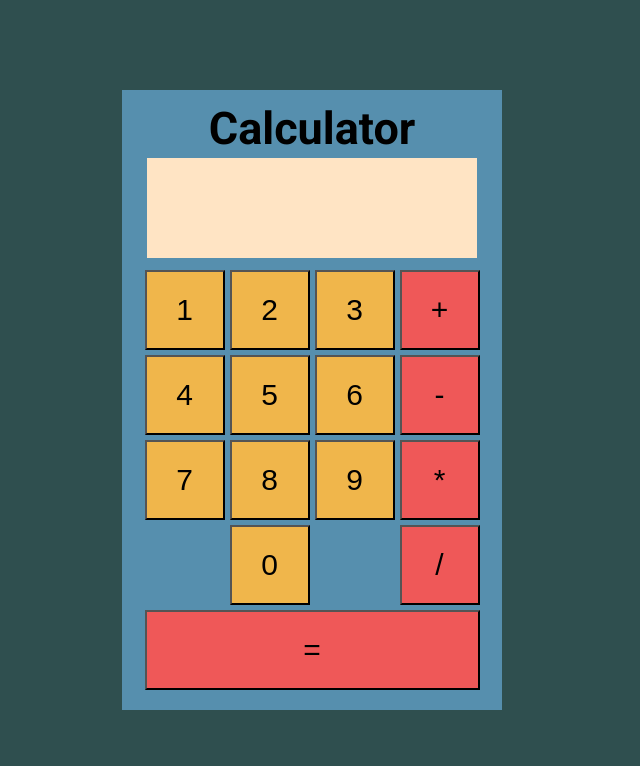
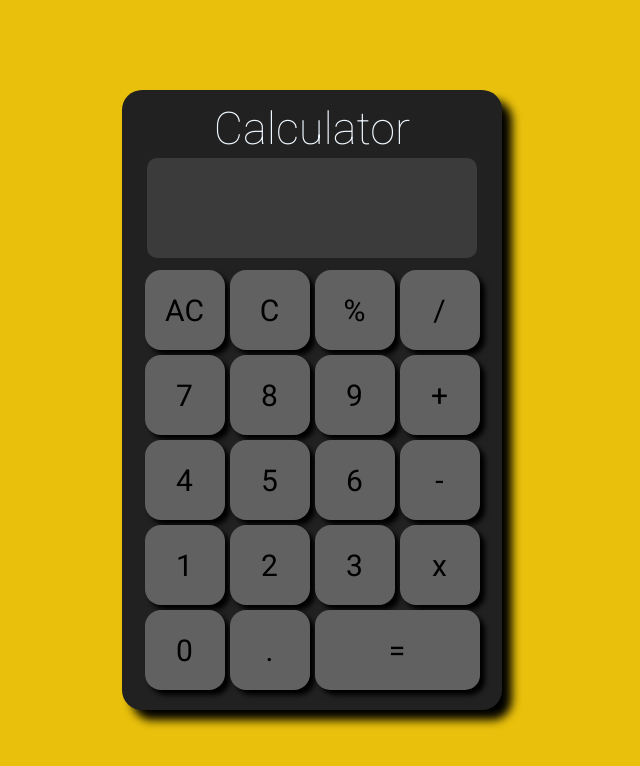
Before and after one commit to Rudens06/Calculator, a plain HTML site: page index.html in a window 1280 px wide. Shown: the whole page, without its empty margins (328-968 px from the left). Drawn offline with Linux system fonts and the light colour scheme.

Commit message:
calculator design update

```diff
--- a/css/style.css
+++ b/css/style.css
@@ -8,38 +8,43 @@
 
 body {
     font-family: 'Roboto', sans-serif;
-    background: darkslategrey;
+    background: rgb(233, 192, 11);
 }
 
 .calculator-body {
     width: 380px;
     height: 620px;
     position: absolute;
+    border-radius: 20px;
     top: 50%;
     left: 50%;
     transform: translate(-50%, -50%);
-    background-color: #568fae;
+    background-color: #212121;
     display: flex;
     justify-content: center;
     align-items: flex-end;
+    box-shadow: 10px 10px 10px #000000;
 }
 
 h1 {
     position: absolute;
     top: 2%;
     font-size: 45px;
+    color: aliceblue;
+    font-weight: 200;
 }
 
 /* ---------- Screen ---------- */
 
 .screen {
-    background-color: bisque;
+    background-color: #3b3b3b;
     width: 330px;
     height: 100px;
     position: absolute;
     top: 11%;
     left: 50%;
     transform: translate(-50%, 0);
+    border-radius: 10px;
 }
 
 /* ---------- Button Grid ---------- */
@@ -56,89 +61,46 @@ h1 {
     width: 80px;
     height: 80px;
     font-size: 30px;
+    border-radius: 20%;
+    border: none;
+    display: flex;
+    background: #616161;
+    justify-content: center;
+    align-items: center;
+    transform: translate(0, 0);
+    transition: all 100ms;
+    box-shadow: 5px 5px 5px #000000;
 }
 
 #equals {
-    grid-row: 5;
-    grid-column: 1/5;
+    grid-column: 2 span;
+    display: flex;
+    justify-content: center;
+    align-items: center;
+    transform: translate(0, 0);
+    transition: all 100ms;
     font-size: 30px;
+    border-radius: 15px;
+    background: #616161;
+    box-shadow: 5px 5px 5px #000000;
 }
 
-.number {
-    background: rgb(240, 182, 75);
+#equals:hover {
+    transform: translate(0, -3px);
+    background: #01ff34;
 }
 
-.operator {
-    background: rgb(239, 88, 88);
+.square-btn.number:hover{
+    transform: translate(0, -3px);
+    background: #868686;
 }
 
-
-#one {
-    grid-column: 1;
-    grid-row: 1;
+.square-btn.operator:hover{
+    transform: translate(0, -3px);
+    background: #8572ff;
 }
 
-#two {
-    grid-column: 2;
-    grid-row: 1;
+.square-btn.action:hover{
+    transform: translate(0, -3px);
+    background: #ff5858;
 }
-
-#three {
-    grid-column: 3;
-    grid-row: 1;
-}
-
-#four {
-    grid-column: 1;
-    grid-row: 2;
-}
-
-#five {
-    grid-column: 2;
-    grid-row: 2;
-}
-
-#six {
-    grid-column: 3;
-    grid-row: 2;
-}
-
-#seven {
-    grid-column: 1;
-    grid-row: 3;
-}
-
-#eigth {
-    grid-column: 2;
-    grid-row: 3;
-}
-
-#nine {
-    grid-column: 3;
-    grid-row: 3;
-}
-
-#zero {
-    grid-column: 2;
-    grid-row: 4;
-}
-
-#add {
-    grid-column: 4;
-    grid-row: 1;
-}
-
-#subtract {
-    grid-column: 4;
-    grid-row: 2;
-}
-
-#multiply {
-    grid-column: 4;
-    grid-row: 3;
-}
-
-#divide {
-    grid-column: 4;
-    grid-row: 4;
-}
--- a/index.html
+++ b/index.html
@@ -15,21 +15,29 @@
             <div class="screen">
             </div>
             <div class="btn-container">
-                <button class="square-btn number" id="one">1</button>
-                <button class="square-btn number" id="two">2</button>
-                <button class="square-btn number" id="three">3</button>
-                <button class="square-btn number" id="four">4</button>
-                <button class="square-btn number" id="five">5</button>
-                <button class="square-btn number" id="six">6</button>
-                <button class="square-btn number" id="seven">7</button>
-                <button class="square-btn number" id="eight">8</button>
-                <button class="square-btn number" id="nine">9</button>
-                <button class="square-btn number" id="zero">0</button>
-                <button class="square-btn operator" id="add">+</button>
-                <button class="square-btn operator" id="subtract">-</button>
-                <button class="square-btn operator" id="multiply">*</button>
-                <button class="square-btn operator" id="divide">/</button>
-                <button class="square-btn-equals operator" id="equals">=</button>
+                <div class="square-btn action" id="clr">AC</div>
+                <div class="square-btn action" id="delete">C</div>
+                <div class="square-btn operator" id="percent">%</div>
+                <div class="square-btn operator" id="divide">/</div>
+
+                <div class="square-btn number" id="seven">7</div>
+                <div class="square-btn number" id="eight">8</div>
+                <div class="square-btn number" id="nine">9</div>
+                <div class="square-btn operator" id="add">+</div>
+
+                <div class="square-btn number" id="four">4</div>
+                <div class="square-btn number" id="five">5</div>
+                <div class="square-btn number" id="six">6</div>
+                <div class="square-btn operator" id="subtract">-</div>
+
+                <div class="square-btn number" id="one">1</div>
+                <div class="square-btn number" id="two">2</div>
+                <div class="square-btn number" id="three">3</div>
+                <div class="square-btn operator" id="multiply">x</div>
+
+                <div class="square-btn number" id="zero">0</div>
+                <div class="square-btn number" id="dot">.</div>
+                <div class="operator" id="equals">=</div>
             </div>
         </div>
     </div>
```
